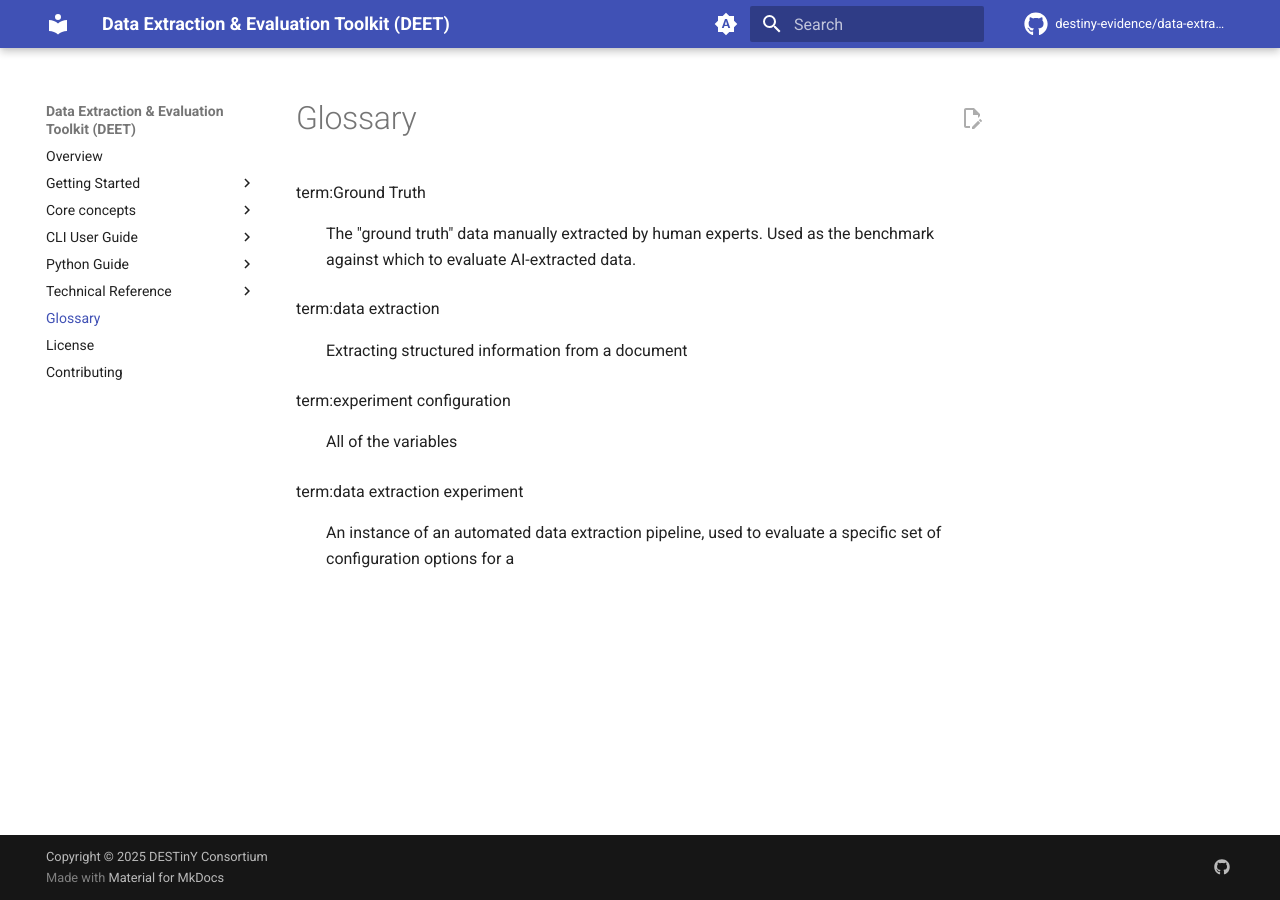
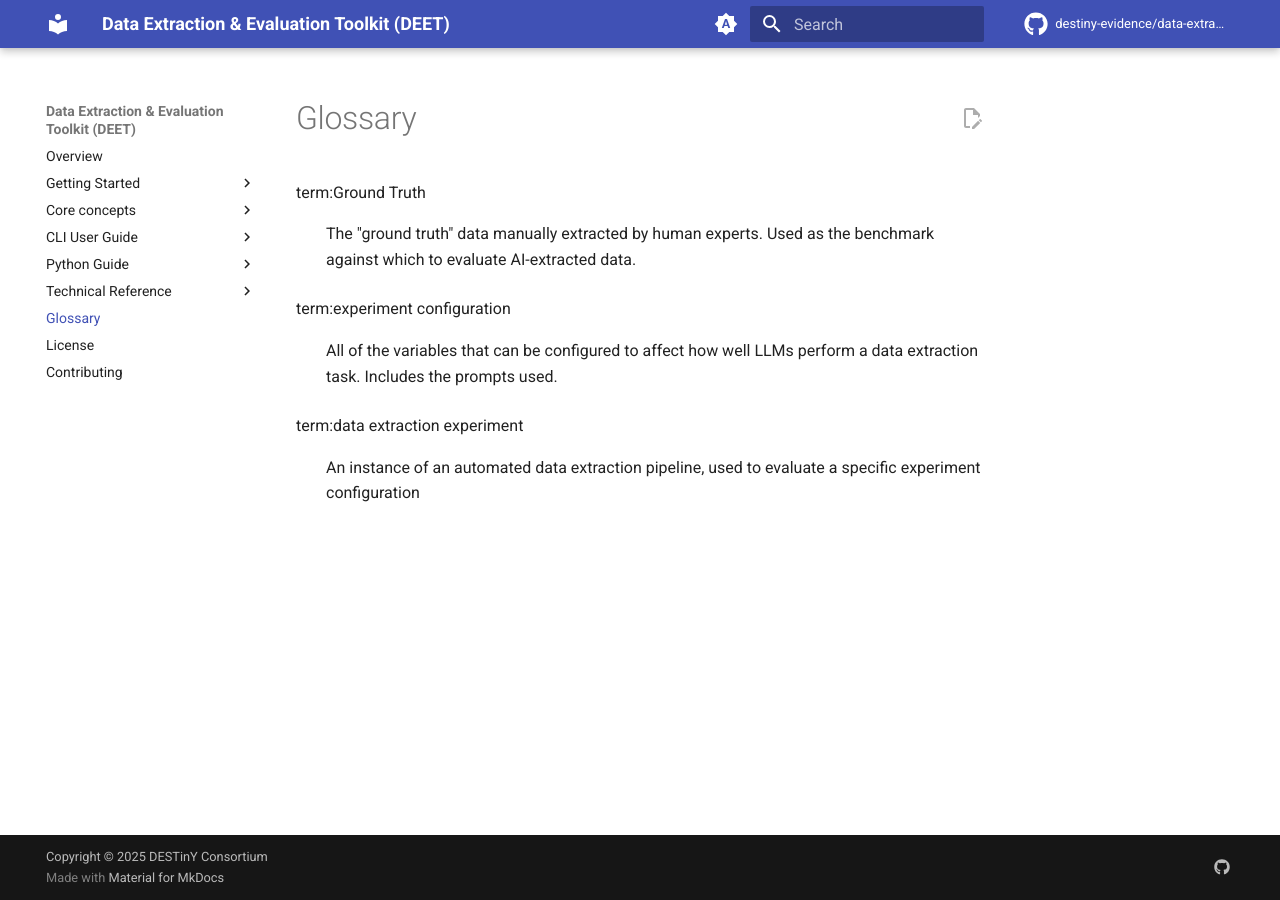
Before and after one commit to destiny-evidence/data-extraction-evaluation-toolkit, an MkDocs documentation site: the page built from docs/glossary.md, in a window 1280 px wide. Built offline with MkDocs 1.6.1 and Material for MkDocs 9.7.7, drawn with Linux system fonts in a browser that asks for light colours; comment, search, counter and statistics services are not loaded.

Commit message:
fix typos

```diff
--- a/docs/glossary.md
+++ b/docs/glossary.md
@@ -3,11 +3,8 @@
 term:Ground Truth
 : The "ground truth" data manually extracted by human experts. Used as the benchmark against which to evaluate AI-extracted data.
 
-term:data extraction
-: Extracting structured information from a document
-
 term:experiment configuration
-: All of the variables
+: All of the variables that can be configured to affect how well LLMs perform a data extraction task. Includes the prompts used.
 
 term:data extraction experiment
-: An instance of an automated data extraction pipeline, used to evaluate a specific set of configuration options for a
+: An instance of an automated data extraction pipeline, used to evaluate a specific experiment configuration
```
Also changed, not shown: docs/concepts/data-extraction.md (+2 -2 lines), docs/index.md (+1 -1 lines).
